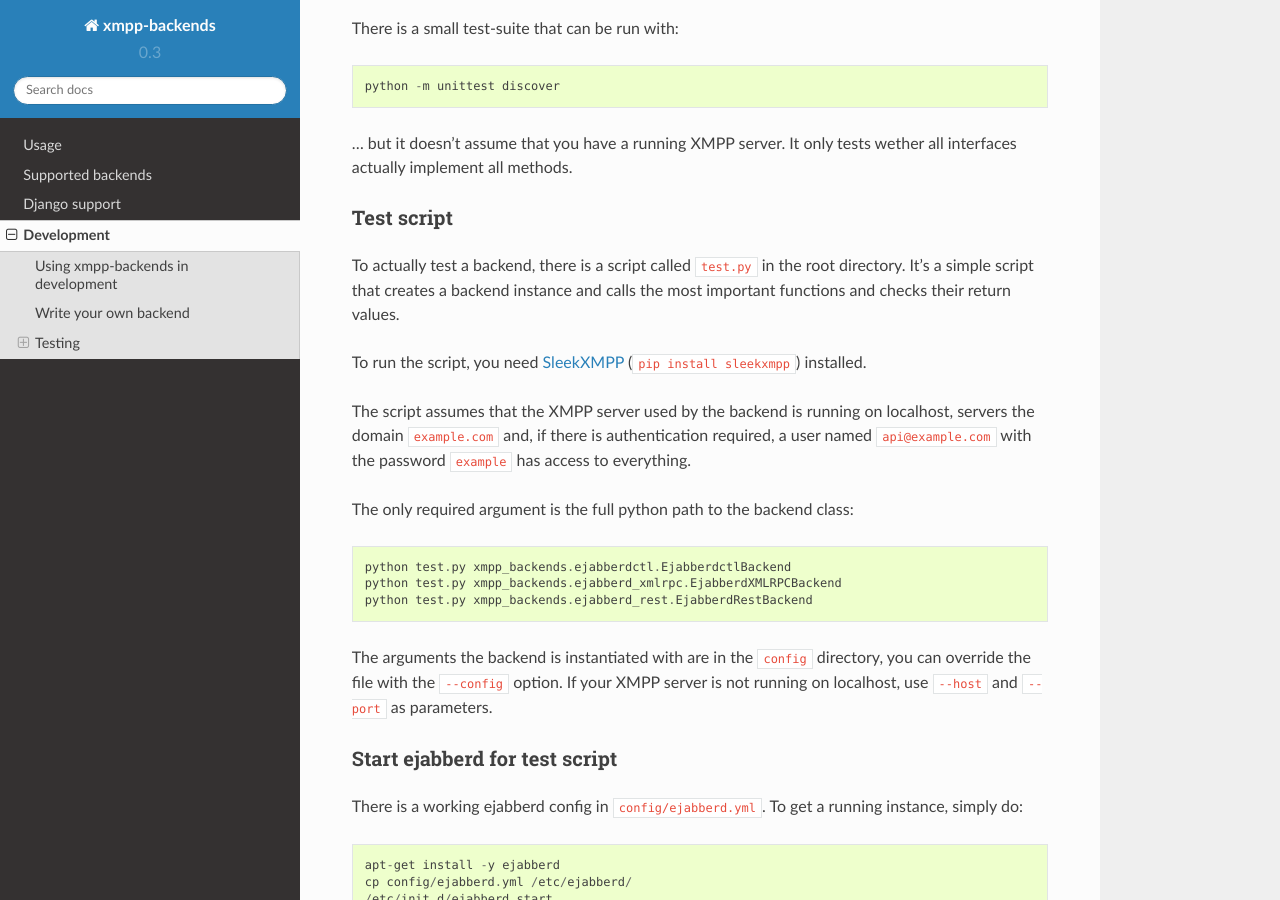
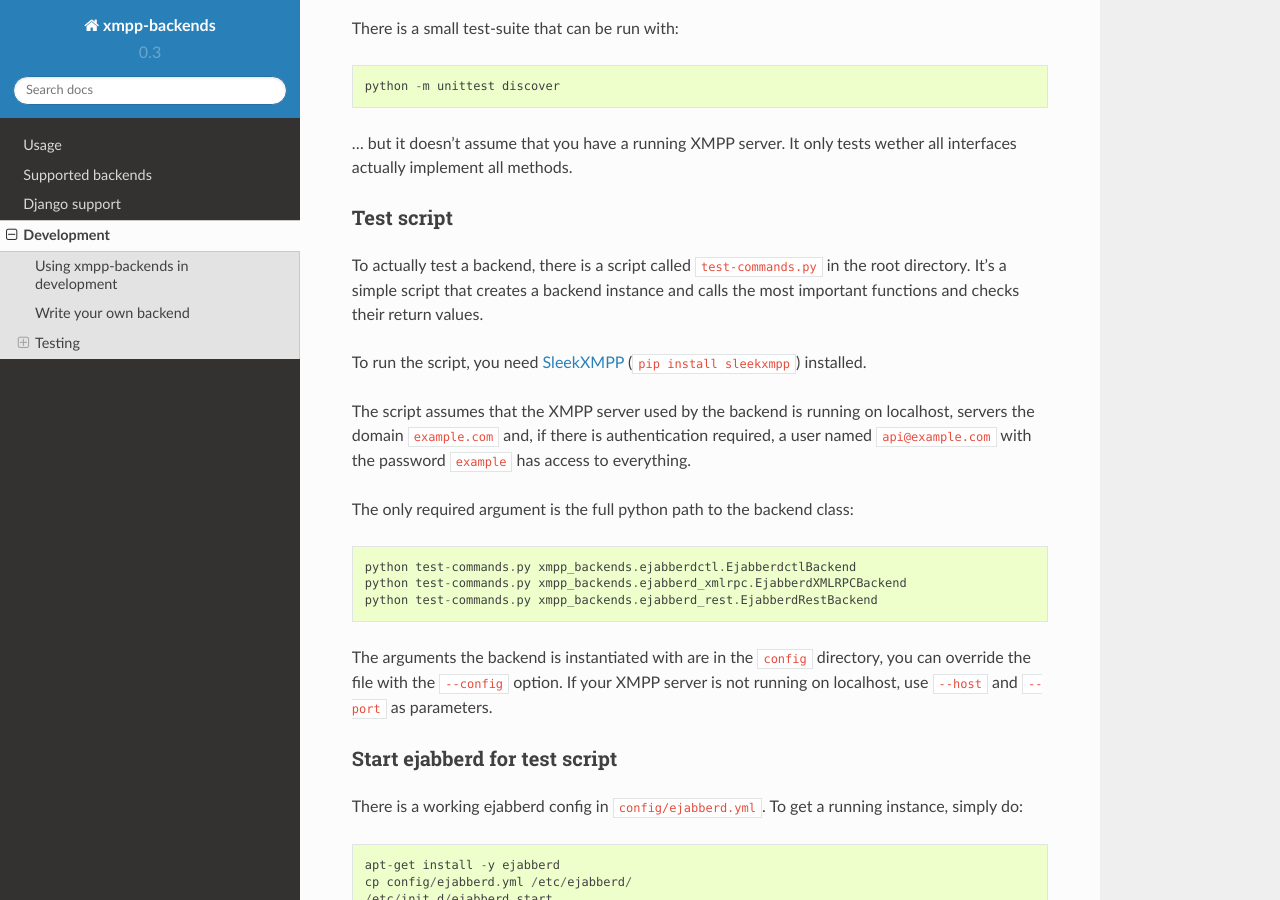
Before and after one commit to mathiasertl/xmpp-backends, a Sphinx documentation site: the page built from docs/development.rst, in a window 1280 px wide and 900 px high, scrolled down 592 px. Built offline with Sphinx 7.4.7 and the Read the Docs theme 2.0.0, drawn with Linux system fonts in a browser that asks for light colours.

Commit message:
rename test script

```diff
--- a/docs/development.rst
+++ b/docs/development.rst
@@ -37,7 +37,7 @@ wether all interfaces actually implement all methods.
 Test script
 ===========
 
-To actually test a backend, there is a script called ``test.py`` in the root
+To actually test a backend, there is a script called ``test-commands.py`` in the root
 directory. It's a simple script that creates a backend instance and calls the
 most important functions and checks their return values.
 
@@ -51,9 +51,9 @@ access to everything.
 
 The only required argument is the full python path to the backend class::
 
-   python test.py xmpp_backends.ejabberdctl.EjabberdctlBackend
-   python test.py xmpp_backends.ejabberd_xmlrpc.EjabberdXMLRPCBackend
-   python test.py xmpp_backends.ejabberd_rest.EjabberdRestBackend
+   python test-commands.py xmpp_backends.ejabberdctl.EjabberdctlBackend
+   python test-commands.py xmpp_backends.ejabberd_xmlrpc.EjabberdXMLRPCBackend
+   python test-commands.py xmpp_backends.ejabberd_rest.EjabberdRestBackend
 
 The arguments the backend is instantiated with are in the ``config`` directory,
 you can override the file with the ``--config`` option. If your XMPP server is
```
Also changed, not shown: test-commands.py (renamed from test.py).
